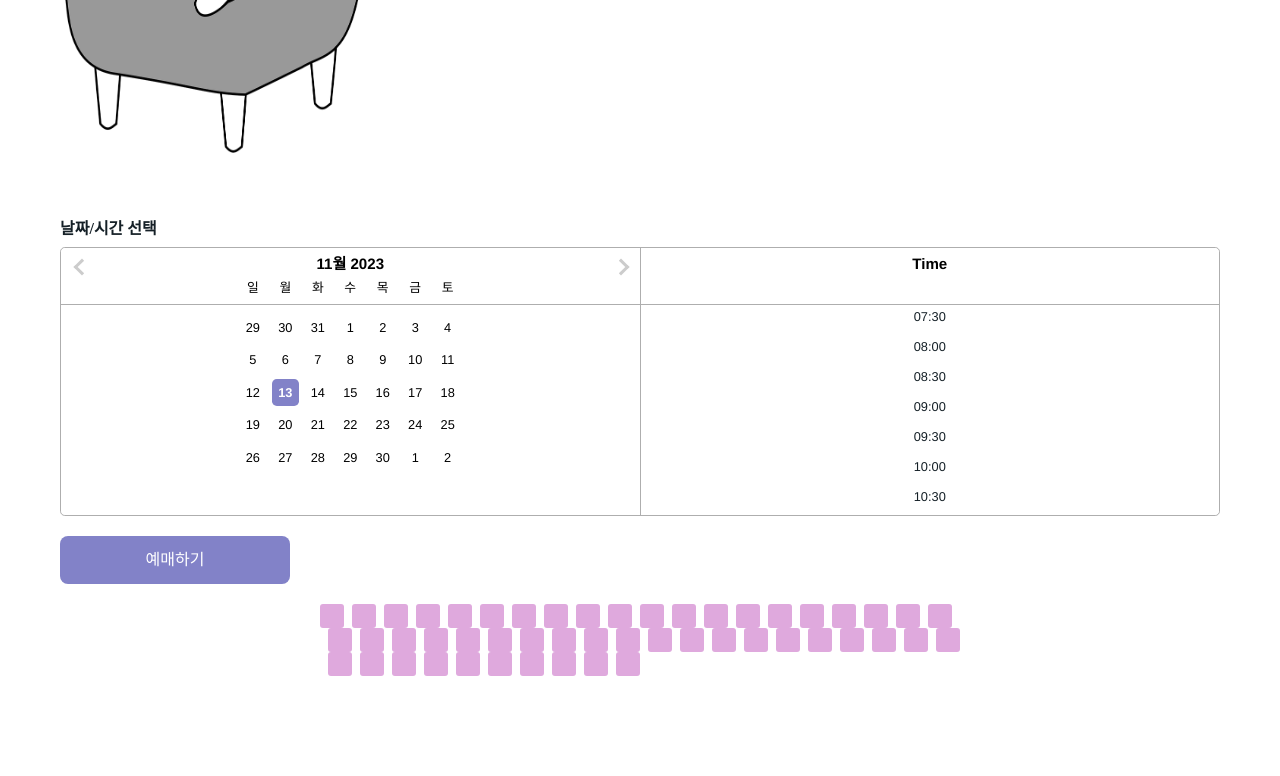
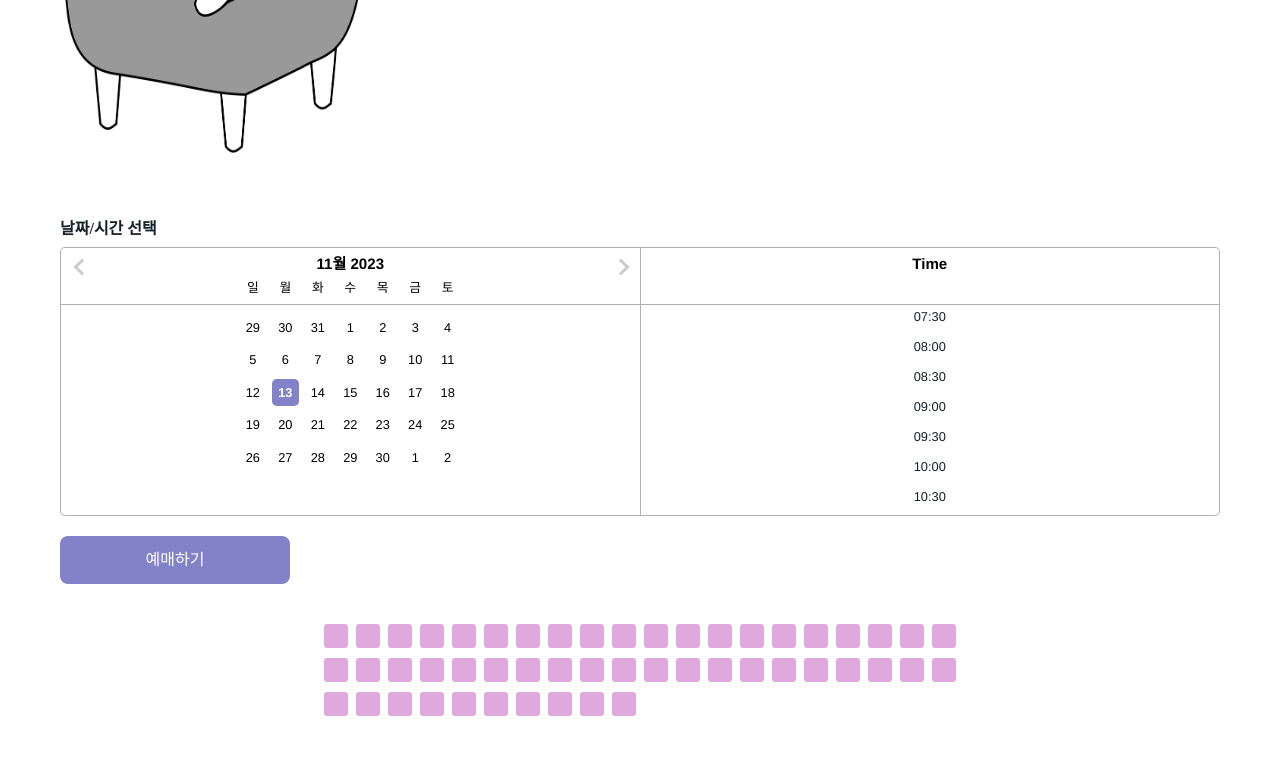
Before and after one commit to wecode-bootcamp-korea/50-2nd-ITt-frontend, a React app: page /detail in a window 1280 px wide. Shown: the part 665-1441 px from the top of the page. Before the commit the page ends 1401 px from the top, so only its background shows below. Built offline with nearby package versions, Linux system fonts and the light colour scheme.

Commit message:
fix : row 정렬, style 수정

```diff
--- a/src/pages/Detail/components/Seat/Seat.jsx
+++ b/src/pages/Detail/components/Seat/Seat.jsx
@@ -4,7 +4,7 @@ import './Seat.scss';
 
 const Seat = () => {
   const [seats, setSeats] = useState([]);
-  const uniqueColumns = [...new Set(seats.map(seat => seat.seatCol))];
+  const rows = [...new Set(seats.map(seat => seat.seatRow))];
 
   useEffect(() => {
     fetch(`${GET_JIYOUNG_API}`, {
@@ -22,10 +22,10 @@ const Seat = () => {
   return (
     <div className="seat">
       <div className="seatArea">
-        {uniqueColumns.map(col => (
-          <div key={col}>
+        {rows.map(row => (
+          <div key={row} className="seatGroup">
             {seats
-              .filter(seat => seat.seatCol === col)
+              .filter(seat => seat.seatRow === row)
               .map(seat => {
                 return (
                   <div className="formInput" key={`${seat.seatId}`}>
--- a/src/pages/Detail/components/Seat/Seat.scss
+++ b/src/pages/Detail/components/Seat/Seat.scss
@@ -3,17 +3,27 @@
 .seat {
   display: flex;
   flex-direction: column;
+  padding-top: 20px;
 
   .seatArea {
     display: flex;
+    flex-direction: column;
 
-    ~ .seatArea {
-      margin-top: 10px;
+    &:not(:first-child) {
+      margin-top: 20px;
+    }
+
+    .seatGroup {
+      display: flex;
+
+      &:not(:first-child) {
+        padding-top: 10px;
+      }
     }
   }
 
   .formInput {
-    ~ .formInput {
+    &:not(:first-child) {
       margin-left: 8px;
     }
 
```
